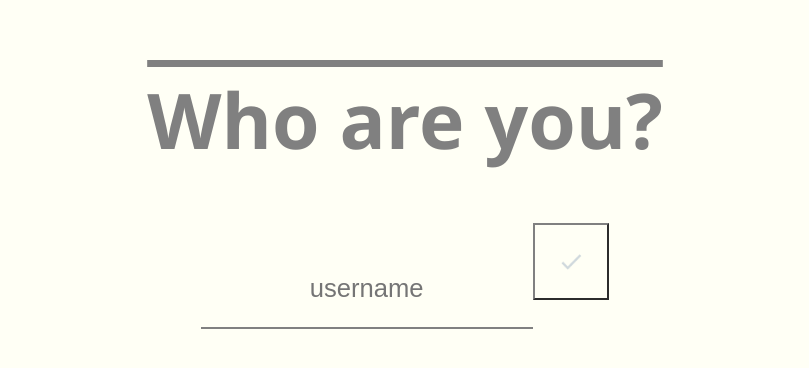
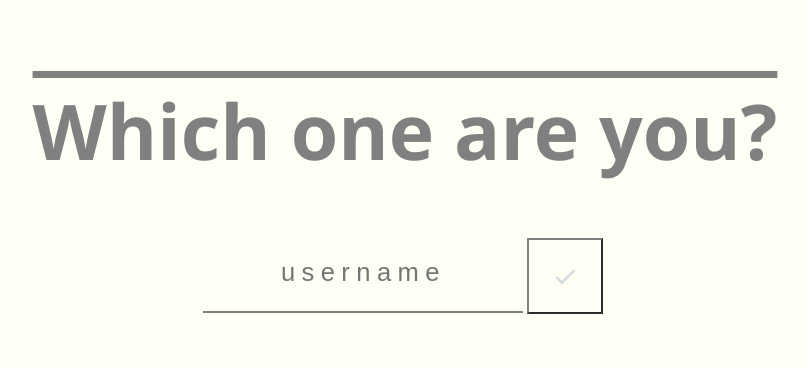
Before and after one commit to OppNHeimer/habit-front, a React app: page /login in a window 1280 px wide. Shown: the part 228-596 px from the top of the page, without its empty margins (235-1044 px from the left). Built offline with nearby package versions, Linux system fonts and the light colour scheme.

Commit message:
auth in progress

```diff
--- a/src/App/App.css
+++ b/src/App/App.css
@@ -1,3 +1,13 @@
 .App {
   min-height: 100vh;
 }
+
+input {
+  padding: 0;
+  background-color: transparent;
+  border-style: none;
+}
+
+input:focus {
+  outline: none;
+}
--- a/src/Login/Login.js
+++ b/src/Login/Login.js
@@ -25,16 +25,17 @@ class Login extends Component {
     return (
       <div className='login'>
         <h1 className='login__h1'>
-          Who are you?
+          Which one are you?
         </h1>
-        <form>
+        <form className='login__form'>
           <input className='login__input'
             type='text'
             value={this.state.username}
             placeholder='username'
             onChange={this.handleFieldChange}
           />
-          <button className='login__submit'
+          <input type='submit' className='login__submit'
+            value=''
             onClick={this.fieldSubmit}
           />
         </form>
--- a/src/Login/login.css
+++ b/src/Login/login.css
@@ -13,26 +13,26 @@
   text-decoration: overline;
 }
 
+.login__form {
+  display: flex;
+  flex-direction: row;
+}
+
 .login__input {
-  padding: 0;
-  border-style: none;
-  background-color: transparent;
   font-size: 2vw;
   height: 6vw;
+  width: 25vw;
   border-bottom: 0.2vw solid grey;
   text-align: center;
-  /* border-right: 0.5vw solid grey; */
-  /* border-left: 0.2vw solid grey; */
+  letter-spacing: 0.5vw;
 }
 
 .login__submit {
-  /* position: relative;
-  bottom: 0; */
-  height: 6vw;
-  width: 6vw;
+  height: 5.9vw;
+  width: 5.9vw;
   background-color: transparent;
   border: 0.2vw outset grey;
   background-size: cover;
   background-image: url('../images/check.png');
-  margin: 0;
+  margin: 0.3vw;
 }
```
